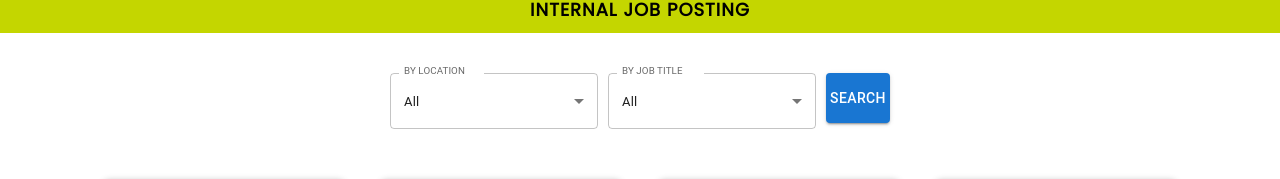
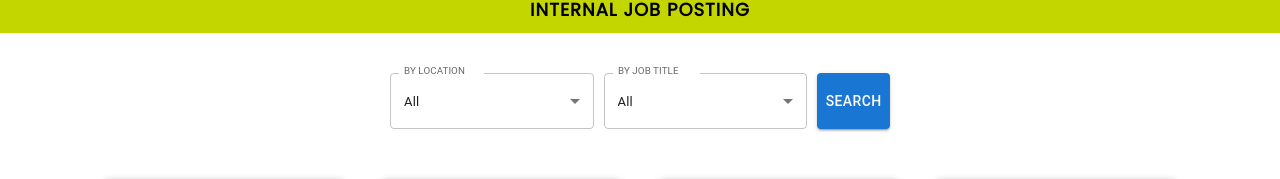
Before and after one commit to rabee-jaramani/Internal-Job-Posting, a React (Create React App) app: page / in a window 1280 px wide. Shown: the part 471-650 px from the top of the page. Built offline with nearby package versions, Linux system fonts and the light colour scheme.

Commit message:
Update filters_form.sass

```diff
--- a/src/filters_form/filters_form.sass
+++ b/src/filters_form/filters_form.sass
@@ -18,7 +18,8 @@ span.MuiTypography-root.MuiTypography-body1.MuiFormControlLabel-label.css-9l3uo3
     width: 72px !important
 .filters-form-cont
     button
-        height: 50px !important
+        height: 56px !important
+        padding: 0 25px !important
 .MuiList-root
     max-height: 250px
     overflowY: scroll
```
